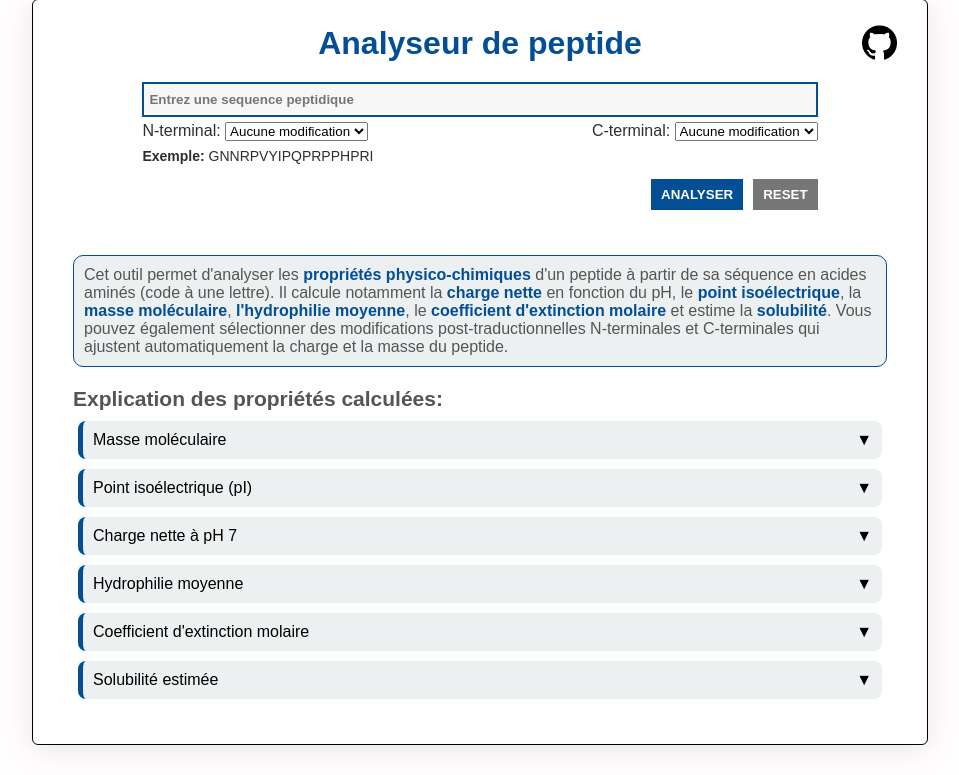
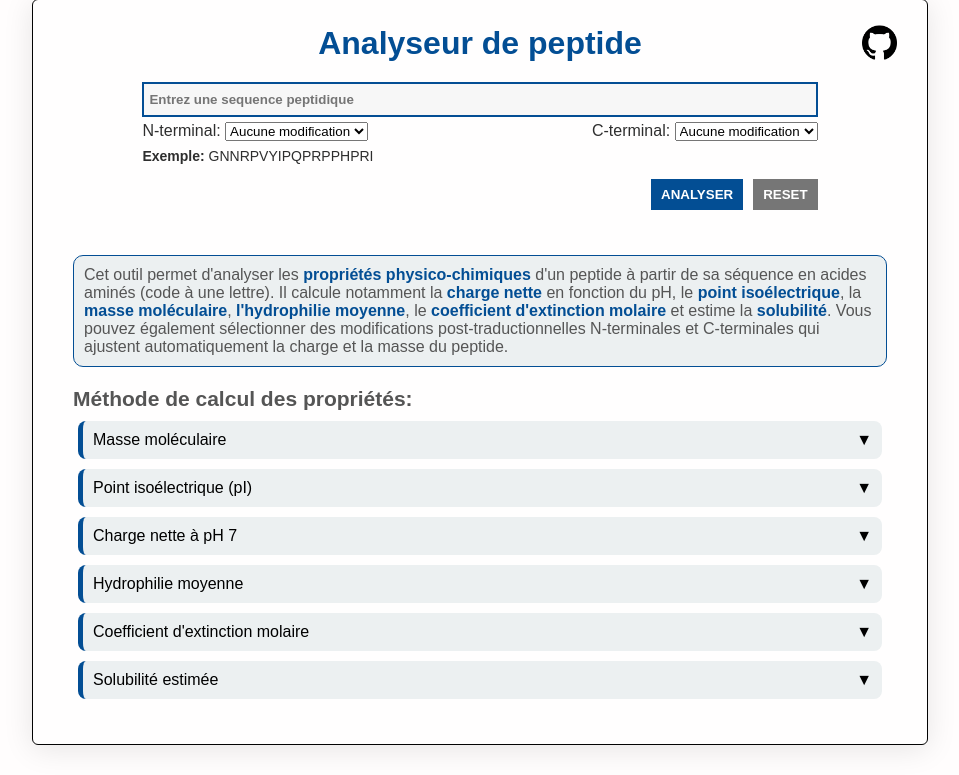
Before and after one commit to Yacine-space/analyseur_peptide, a Flask app: page / in a window 1280 px wide. Shown: the part 31-806 px from the top of the page, without its empty margins (160-1119 px from the left). Run offline with Flask 3, Linux system fonts and the light colour scheme.

Commit message:
update html

```diff
--- a/templates/index.html
+++ b/templates/index.html
@@ -78,7 +78,7 @@
 
         <div class="description_container">
             <p class="desc_p">Cet outil permet d'analyser les<strong style="color: rgb(3, 78, 148);"> propriétés physico-chimiques</strong> d'un peptide à partir de sa séquence en acides aminés (code à une lettre). Il calcule notamment la<strong style="color: rgb(3, 78, 148);"> charge nette</strong> en fonction du pH, le<strong style="color: rgb(3, 78, 148);"> point isoélectrique</strong>, la<strong style="color: rgb(3, 78, 148);"> masse moléculaire</strong>, <strong style="color: rgb(3, 78, 148);">l'hydrophilie moyenne</strong>, le <strong style="color: rgb(3, 78, 148);">coefficient d'extinction molaire</strong> et estime la <strong style="color: rgb(3, 78, 148);">solubilité</strong>. Vous pouvez également sélectionner des modifications post-traductionnelles N-terminales  et C-terminales qui ajustent automatiquement la charge et la masse du peptide.</p>
-            <h2>Explication des propriétés calculées:</h2>
+            <h2>Méthode de calcul des propriétés:</h2>
             <div class="item_propriete">
                 <button class="propriete">Masse moléculaire<span class="arrow">&#9660;</span></button>
                 <div class="explication_propriete">
```
